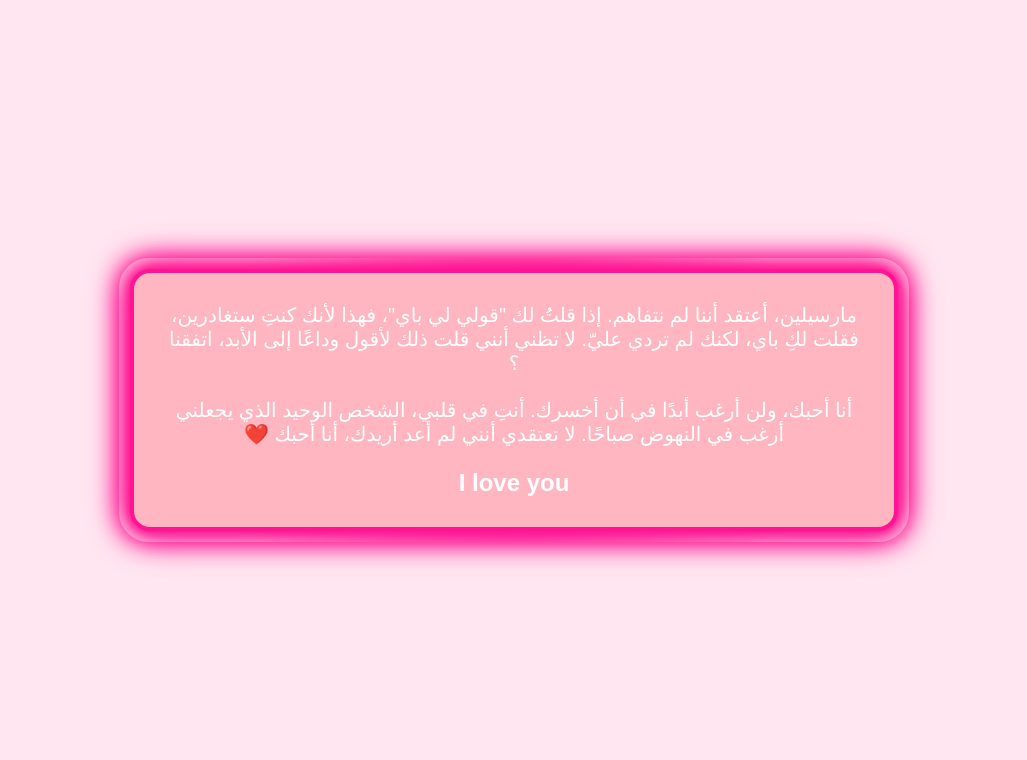
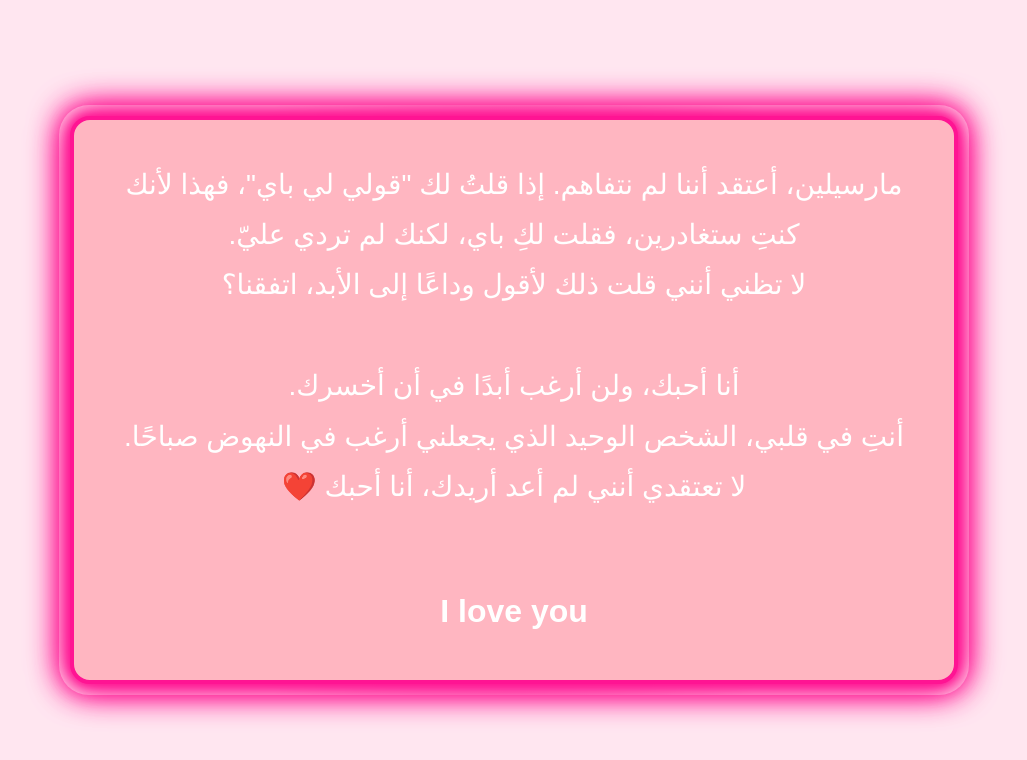
Before and after one commit to TomTom-11/FOR-my-baby, a plain HTML site: page index.html in a window 1280 px wide. Shown: the whole page, without its empty margins (126-1153 px from the left). Drawn offline with Linux system fonts and the light colour scheme.

Commit message:
Update index.html

```diff
--- a/index.html
+++ b/index.html
@@ -18,11 +18,12 @@
       background-color: #ffb6c1;
       border: 4px solid #ff1493;
       border-radius: 20px;
-      padding: 30px;
-      max-width: 700px;
+      padding: 40px;
+      max-width: 800px;
       color: #fff;
       text-align: center;
-      font-size: 20px;
+      font-size: 28px;
+      line-height: 1.8;
       box-shadow:
         0 0 10px #ff1493,
         0 0 20px #ff1493,
@@ -49,19 +50,29 @@
         box-shadow: 0 0 15px #ff1493;
       }
       50% {
-        box-shadow: 0 0 25px #ff1493;
+        box-shadow: 0 0 30px #ff1493;
       }
       100% {
         box-shadow: 0 0 15px #ff1493;
       }
     }
+
+    strong {
+      display: block;
+      margin-top: 20px;
+      font-size: 32px;
+      color: #ffffff;
+    }
   </style>
 </head>
 <body>
   <div class="neon-box">
-    مارسيلين، أعتقد أننا لم نتفاهم. إذا قلتُ لك "قولي لي باي"، فهذا لأنك كنتِ ستغادرين، فقلت لكِ باي، لكنك لم تردي عليّ. لا تظني أنني قلت ذلك لأقول وداعًا إلى الأبد، اتفقنا ؟<br><br>
-    أنا أحبك، ولن أرغب أبدًا في أن أخسرك. أنتِ في قلبي، الشخص الوحيد الذي يجعلني أرغب في النهوض صباحًا. لا تعتقدي أنني لم أعد أريدك، أنا أحبك ❤️<br><br>
-    <strong style="font-size:24px;">I love you</strong>
+    مارسيلين، أعتقد أننا لم نتفاهم. إذا قلتُ لك "قولي لي باي"، فهذا لأنك كنتِ ستغادرين، فقلت لكِ باي، لكنك لم تردي عليّ.<br>
+    لا تظني أنني قلت ذلك لأقول وداعًا إلى الأبد، اتفقنا؟<br><br>
+    أنا أحبك، ولن أرغب أبدًا في أن أخسرك.<br>
+    أنتِ في قلبي، الشخص الوحيد الذي يجعلني أرغب في النهوض صباحًا.<br>
+    لا تعتقدي أنني لم أعد أريدك، أنا أحبك ❤️<br><br>
+    <strong>I love you</strong>
   </div>
 </body>
 </html>
```
